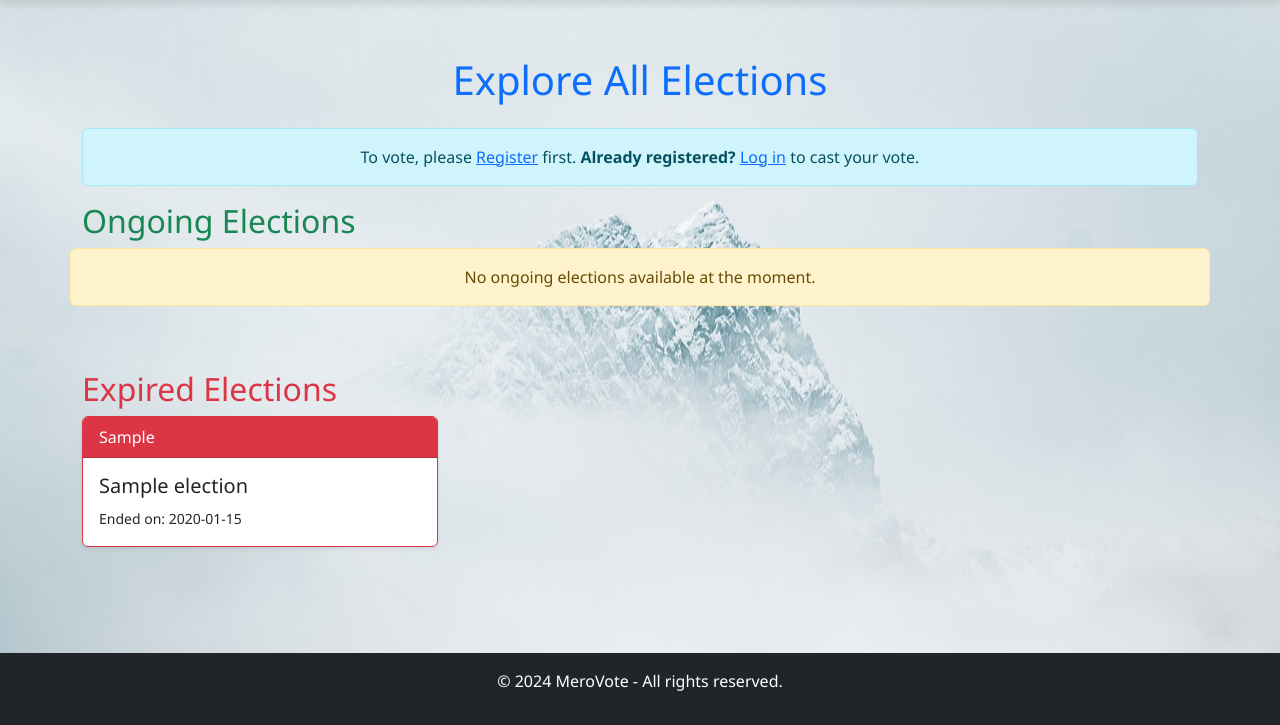
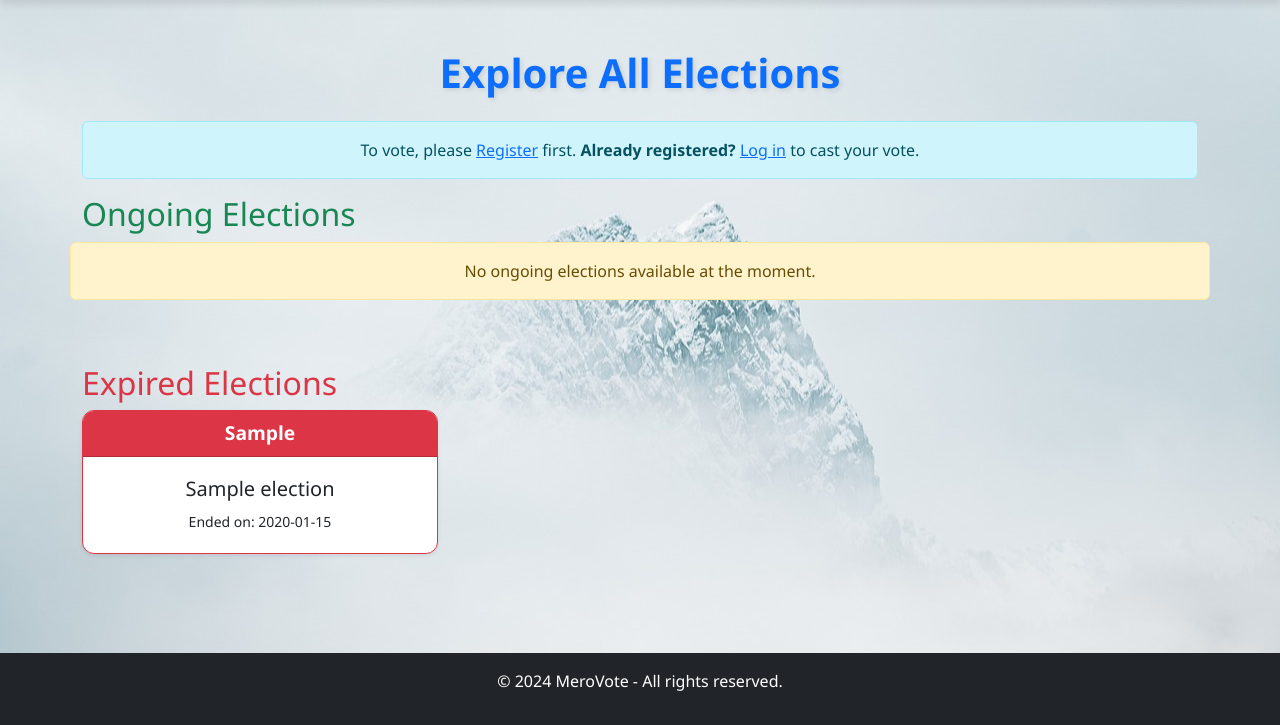
Before and after one commit to sureshpaudel1948/MeroVote---Online-Voting-System, a PHP site: page /php/all-elections.php in a window 1280 px wide. Shown: the part 75-800 px from the top of the page. Run offline with PHP 8.4, Linux system fonts and the light colour scheme; tables that the repository leaves empty hold one stand-in row (values such as "Sample post"); some libraries are stand-ins or nearby versions.

Commit message:
Enhanced the design of Voter Dashboard Page

```diff
--- a/MeroVote/css/styles.css
+++ b/MeroVote/css/styles.css
@@ -196,13 +196,49 @@ main.container {
   /* Add space below the main content to separate it from the footer */
 }
 
+/* Main Heading */
+h1 {
+  font-size: 2.5rem;
+  font-weight: bold;
+  text-shadow: 2px 2px 5px rgba(0, 0, 0, 0.1);
+}
+
 .card {
-  transition: transform 0.2s, box-shadow 0.2s;
+  transition: transform 0.3s ease, box-shadow 0.3s ease;
+  border-radius: 12px;
+  overflow: hidden;
 }
 
 .card:hover {
   transform: scale(1.05);
-  box-shadow: 0 5px 15px rgba(0, 0, 0, 0.2);
+  box-shadow: 0px 8px 20px rgba(0, 0, 0, 0.2);
+}
+
+.card-header {
+  font-size: 1.2rem;
+  font-weight: bold;
+  text-align: center;
+}
+
+.card-body {
+  text-align: center;
+  padding: 20px;
+}
+.card-body .btn {
+  transition: background-color 0.3s ease-in-out;
+}
+.card-body .btn:hover {
+  background-color: #007bff;
+  color: #fff;
+}
+
+/* Winner Details */
+.winner-details img {
+  box-shadow: 0px 4px 10px rgba(0, 0, 0, 0.2);
+  transition: transform 0.3s ease;
+}
+.winner-details img:hover {
+  transform: rotate(5deg);
 }
 
 .extra {
@@ -212,7 +248,7 @@ main.container {
 }
 
 .extra .feedback {
-  margin-top: 160px !important;
+  margin-top: 60px !important;
   width: 60% !important;
 }
 
```
